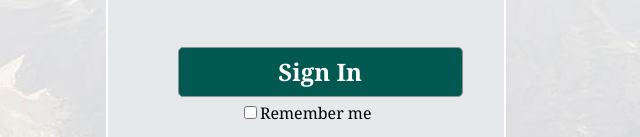
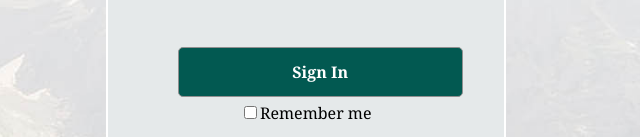
Before and after one commit to nunsinee/Rainydays, a plain HTML site: page sign_in.html in a window 1280 px wide. Shown: the part 653-790 px from the top of the page, 484-1124 px from the left. Drawn offline with Linux system fonts and the light colour scheme.

Commit message:
updateCSS

```diff
--- a/styles/style-formsignin.css
+++ b/styles/style-formsignin.css
@@ -82,7 +82,7 @@ a:hover{
     border-radius: 5px;
     font-family: Georgia, serif;
     font-weight: bold;
-    font-size: 1.5rem;
+    font-size: 1rem;
     color: #fff;
     background-color: #025951;
     text-align: center;
@@ -122,7 +122,6 @@ a:hover{
 .main-box-form input[type='text'], .main-box-form input[type='password'],
 .main-box-form select, .main-box-form textarea {
   font-size: 18px;
-  line-height: 2rem;
   text-align: left;
   width: 80%;
   border: 1px solid #909090;
```
